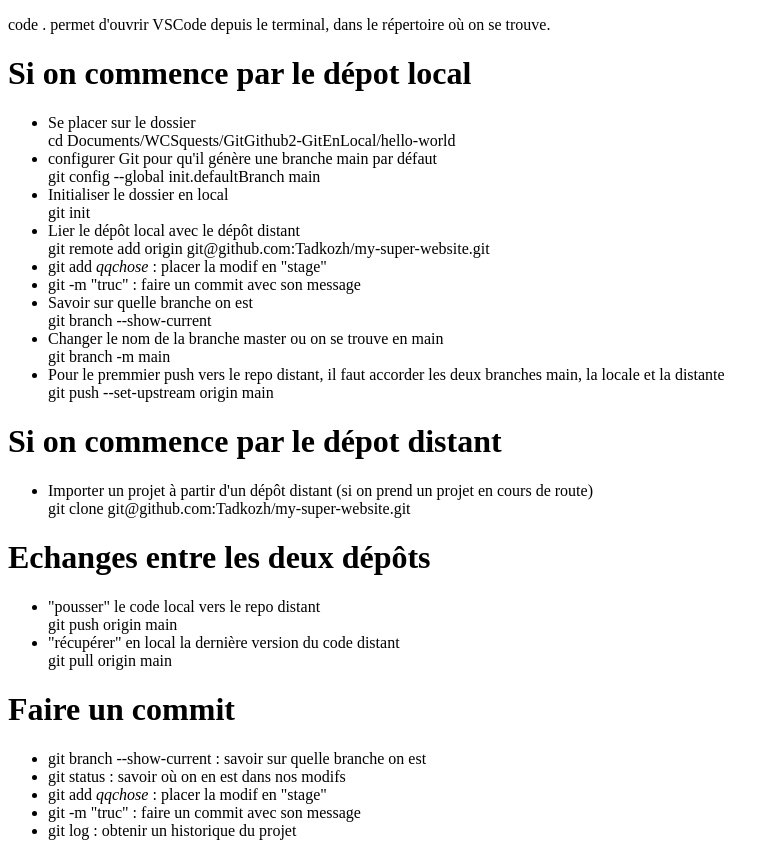
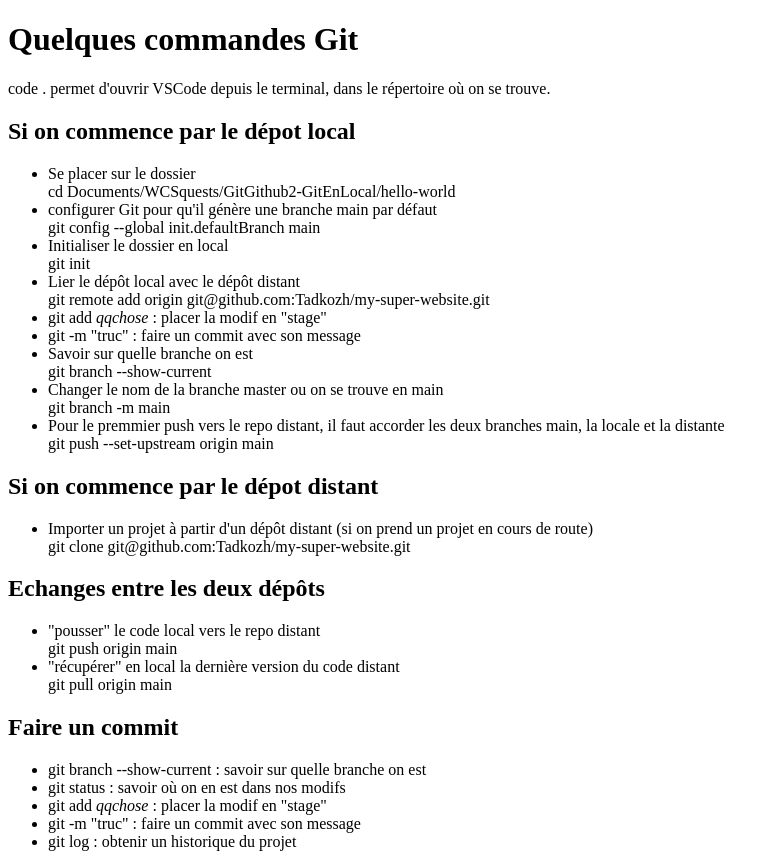
Before and after one commit to Tadkozh/my-super-website, a plain HTML site: page index.html in a window 1280 px wide. Shown: the whole page, without its empty margins (0-779 px from the left). Drawn offline with Linux system fonts and the light colour scheme.

Commit message:
hierarchie of titles

```diff
--- a/index.html
+++ b/index.html
@@ -7,8 +7,9 @@
     <title>Quelques commandes Git</title>
 </head>
 <body>
+    <h1>Quelques commandes Git</h1>
     <p>code .	permet d'ouvrir VSCode depuis le terminal, dans le répertoire où on se trouve.</p>
-    <h1>Si on commence par le dépot local</h1>
+    <h2>Si on commence par le dépot local</h2>
     <p>
     <ul>
         <li>Se placer sur le dossier <br>
@@ -30,7 +31,7 @@
     </ul>
     </p>
 
-    <h1>Si on commence par le dépot distant</h1>
+    <h2>Si on commence par le dépot distant</h2>
     <p>
     <ul>
         <li>Importer un projet à partir d'un dépôt distant (si on prend un projet en cours de route)<br>
@@ -38,7 +39,7 @@
     </ul>
     </p>
 
-    <h1>Echanges entre les deux dépôts</h1>
+    <h2>Echanges entre les deux dépôts</h2>
     <p>
     <ul>
         <li>"pousser" le code local vers le repo distant<br>
@@ -48,7 +49,7 @@
     </ul>
     </p>
 
-    <h1>Faire un commit</h1>
+    <h2>Faire un commit</h2>
     <p>
     <ul>
         <li>git branch --show-current : savoir sur quelle branche on est</li>
```
